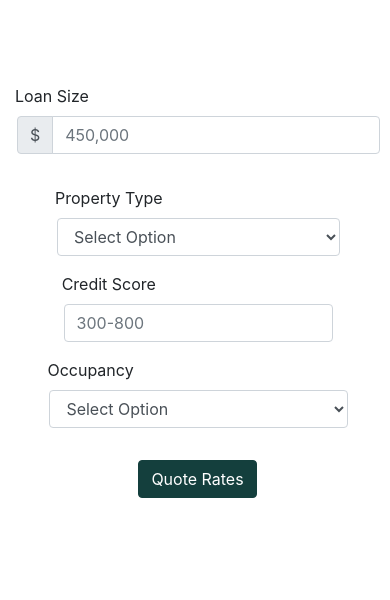
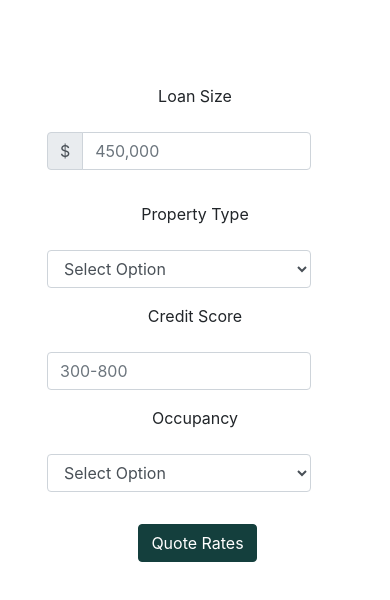
Before and after one commit to lilyhlou/own-up, a React (Create React App) app: page / in a window 390 px wide. Shown: the top 600 px of the page. Built offline with nearby package versions, Linux system fonts and the light colour scheme.

Commit message:
Fixed responsiveness for componenets

```diff
--- a/package.json
+++ b/package.json
@@ -16,7 +16,6 @@
     "react-test-renderer": "^17.0.1",
     "redux": "^4.0.5",
     "redux-thunk": "^2.3.0",
-    "web-vitals": "^0.2.4",
     "whatwg-fetch": "^3.5.0"
   },
   "scripts": {
@@ -42,5 +41,10 @@
       "last 1 firefox version",
       "last 1 safari version"
     ]
+  },
+  "devDependencies": {
+    "enzyme": "^3.11.0",
+    "enzyme-adapter-react-16": "^1.15.5",
+    "redux-mock-store": "^1.5.4"
   }
 }
--- a/src/App.css
+++ b/src/App.css
@@ -8,9 +8,8 @@
   white-space:nowrap
 }
 .formBox {
-  min-width: 18vw;
   margin-left: 2rem;
-  margin-right: 10rem;
+  margin-right: 4rem;
 }
 .dropdown-menu{
   width: 100%;
@@ -19,9 +18,14 @@
 form {
   margin-top: 10vh;
 }
+.button {
+  padding-right: 4.5rem!important;
+}
+
 .button, .btn {
+  margin-right: 0rem;
   text-align: right;
-  margin-right: 0rem;
+
 }
 .blackBackground { /* for find rates button */
   background-color:#143f3d!important;
@@ -40,7 +44,7 @@ form {
 /* for table */
 .table {
   border: 1px solid rgb(201, 201, 201);
-  width: 60%!important;
+  width: 70%!important;
   margin: auto;
   margin-top: 8vh;
 }
@@ -50,64 +54,17 @@ thead tr th {
 tbody tr td {
   color: #143f3d;
 }
-.table td, .table th {
-  padding-left: .35rem!important;
-  padding-right: .35rem!important;
 
-}
-/* css for increased responsiveness */
-@media only screen and (max-width: 1080px) {
-  #forMedScreen .justify-content-end.d-flex.button {
-    margin-right: 0rem;
-  }
-  .formBox {
-    min-width: 24vw;
 
-    margin-left: 1vw;
-    margin-right:0rem;
-  }
-.form-inline label {
-  display: block
-}
-.col-md {
-  padding-right: 10vw!important;
-}
-}
 
-@media only screen and (max-width: 800px) {
+/* css for increased responsiveness on smaller screens */
+
+@media (max-width: 768px) {
   #forMedScreen .justify-content-end.d-flex {
     justify-content: center!important;
   }
-  #forMedScreen .justify-content-end.d-flex.button {
-    margin-right: 0rem;
-  }
-  .form-row>.col {
-    padding-left: 0px;
-  }
-  .col-md {
-    padding-right: 0px!important;
-  }
-  .formBox {
-    margin-left: .5vw;
-    margin-right:0rem;
-  }
-  .button, .btn {
+  .button {
     text-align: center;
+    padding-right: 0rem!important;
   }
 }
-@media only screen and (min-width: 1300px) {
-  .formBox {
-    min-width: 18vw;
-    margin-left: 1vw;
-    margin-right:14vw;
-  }
-  .btn {
-    margin-right: 14vw;
-  }
-}
-@media only screen and (max-width: 574px) {
-  .formBox {
-    margin-left: .5vw;
-    min-width: 45vw;
-  }
-}
--- a/src/components/Input.js
+++ b/src/components/Input.js
@@ -86,20 +86,22 @@ class InputForm extends Component {
 			<Container fluid={true}>
 				<Form id="forMedScreen">
 					<Form.Row>
-						<Form.Group as={Col} md className="d-flex justify-content-end">
-								<div className="form-inline">
+						<Form.Group as={Col} lg="2"md="2" className="d-flex justify-content-end">
 									<Form.Label>Loan Size</Form.Label>
+						</Form.Group>
+						<Form.Group as={Col} lg="4" md="4" className="d-flex justify-content-start">
 									<InputGroup className={"formBox mb-3" + (this.state.loanErr ? ' error' : ' noerror')}>
 										<InputGroup.Prepend>
 											<InputGroup.Text>$</InputGroup.Text>
 										</InputGroup.Prepend>
 										<FormControl type="number" min="300" placeholder="450,000" size="md" name="loan" onChange={(e) => this.update(e)}/>
 									</InputGroup>
-								</div>
 						</Form.Group>
-						<Form.Group as={Col} md className="d-flex justify-content-end">
-							<div className="form-inline">
+						<Form.Group as={Col} lg="2" md="2" className="d-flex justify-content-end">
 								<Form.Label>Property Type</Form.Label>
+								</Form.Group>
+								<Form.Group as={Col} lg="4" md="4" className="d-flex justify-content-start">
+
 								<Form.Control as="select" defaultValue={'DEFAULT'} size="md" name="property" className={"formBox" + (this.state.propertyErr ? ' error' : ' noerror')} onChange={(e) => this.update(e)}>
 									<option value="DEFAULT" disabled hidden>Select Option</option>
 									<option value="SingleFamily">Single Family</option>
@@ -107,32 +109,33 @@ class InputForm extends Component {
 									<option value="Townhouse">Townhouse</option>
 									<option value="MultiFamily">Multi-Family</option>
 								</Form.Control>
-							</div>
 						</Form.Group>
 					</Form.Row>
 					<Form.Row>
-						<Form.Group as={Col} md className="d-flex justify-content-end">
-							<div className="form-inline">
+						<Form.Group as={Col} md="2" className="d-flex justify-content-end">
+
 								<Form.Label>Credit Score</Form.Label>
+								</Form.Group>
+								<Form.Group as={Col} lg="4" md="4" className="d-flex justify-content-start">
+
 								<FormControl type="number" min="300" max="800" placeholder="300-800" size="md" name="credit" className={"formBox" + (this.state.creditErr ? ' error' : ' noerror')} onChange={(e) => this.update(e)}/>
-							</div>
 						</Form.Group>
-						<Form.Group as={Col} md className="d-flex justify-content-end">
-							<div className="form-inline">
+						<Form.Group as={Col} lg="2" md="2" className="d-flex justify-content-end">
 								<Form.Label>Occupancy</Form.Label>
+							</Form.Group>
+							<Form.Group as={Col} md="4" className="d-flex justify-content-start">
 								<Form.Control as="select" size="md" name="occupancy" className={"formBox" + (this.state.occupancyErr ? ' error' : ' noerror')} defaultValue={'DEFAULT'} onChange={(e) => this.update(e)}>
 									<option value="DEFAULT" disabled hidden>Select Option</option>
 									<option value="Primary">Primary Residence</option>
 									<option value="Secondary">Secondary Residence</option>
 									<option value="Investment">Investment</option>
 								</Form.Control>
-							</div>
 						</Form.Group>
 					</Form.Row>
 					<Form.Row>
-						<Form.Group as={Col} md className="justify-content-end">
+						<Form.Group as={Col} md="8" lg="8" className="justify-content-start">
 						</Form.Group>
-						<Form.Group as={Col} md className="justify-content-end button">
+						<Form.Group as={Col} md="4" lg="4" className="justify-content-start button">
 							<Button
 								type="submit"
 								className="blackBackground"
```
Also changed, not shown: 1 other file (tests, documents, lock files or other folders).
